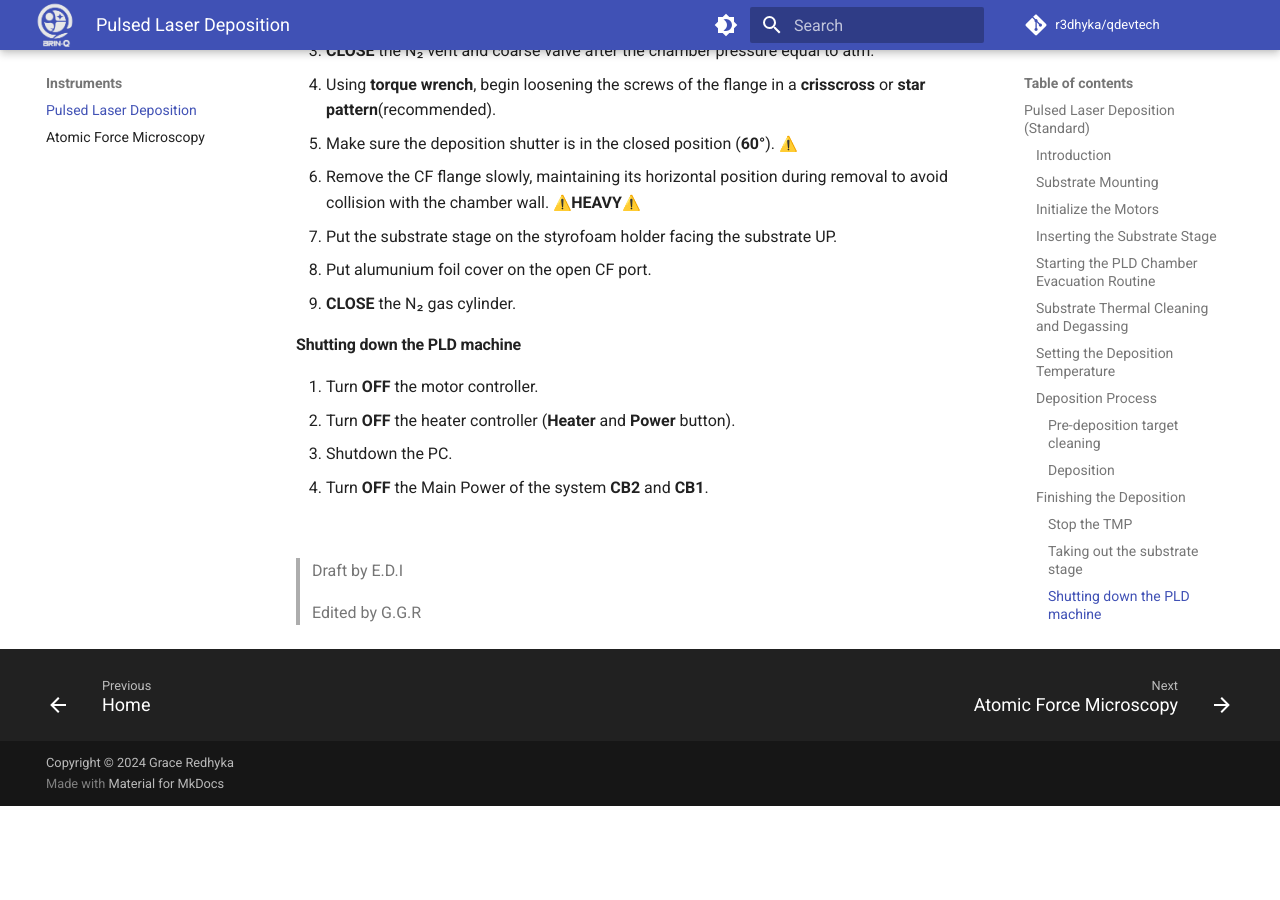
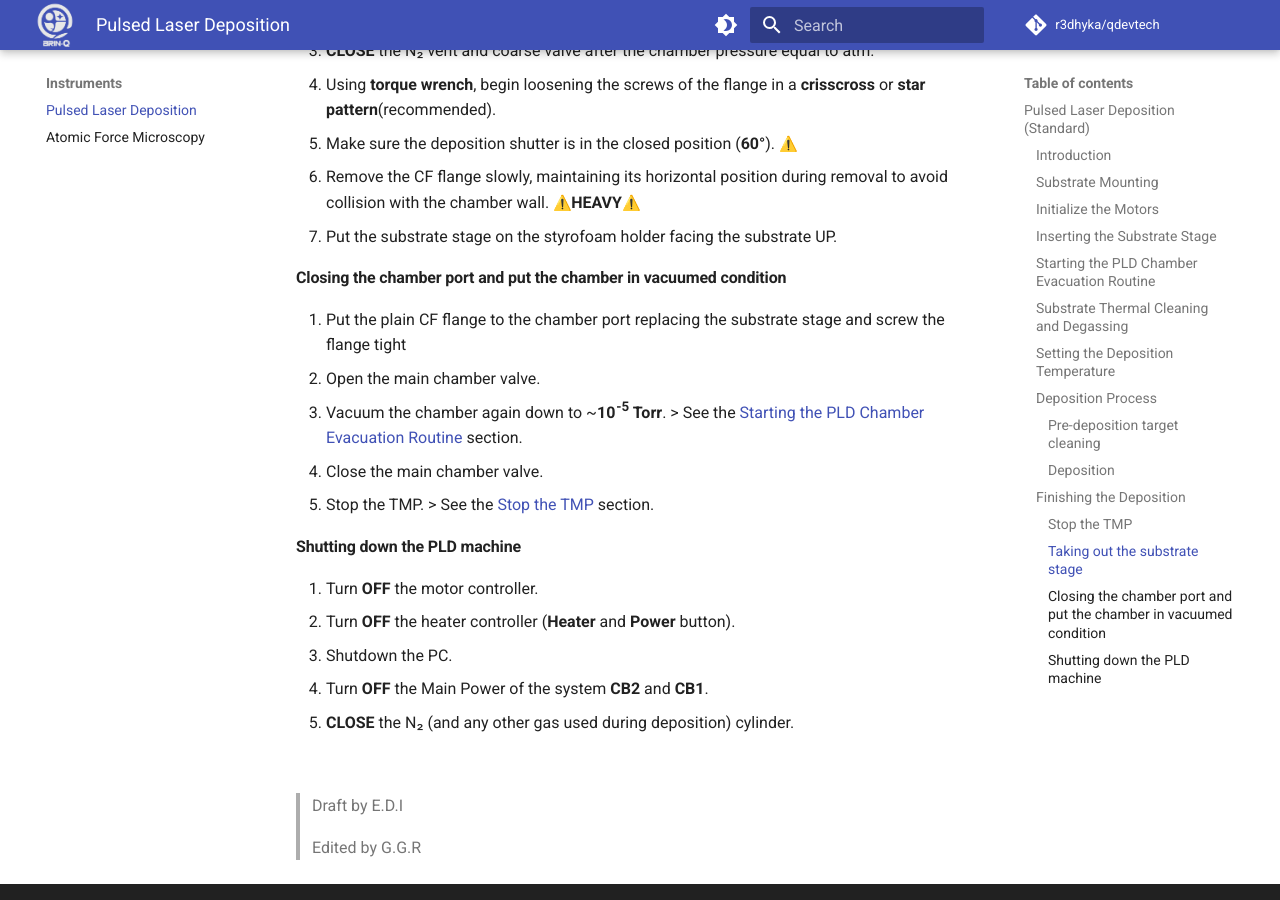
Before and after one commit to r3dhyka/qudev, an MkDocs documentation site: the page built from docs/instruments/pld.md, in a window 1280 px wide and 900 px high, scrolled down 4899 px. Built offline with MkDocs 1.6.1 and Material for MkDocs 9.7.7, drawn with Linux system fonts in a browser that asks for light colours; emoji names are drawn with the system emoji font; comment, search, counter and statistics services are not loaded; before the commit the page ends 5705 px from its top, so only the background shows below that.

Commit message:
Update pld.md
Updating about keeping chamber in vacuum after deposition

```diff
--- a/docs/instruments/pld.md
+++ b/docs/instruments/pld.md
@@ -50,7 +50,7 @@ This documentation covers the basic operation of PLD. For advanced operations su
 8. Use the torque wrench to apply the specified torque value. Turn the wrench until you hear or feel the **click**, indicating that the desired torque has been reached.
 9. Repeat this process for all screws, following the same pattern.
 
-
+<a id="Starting-the-PLD-Chamber-Evacuation-Routine"></a>
 ### Starting the PLD Chamber Evacuation Routine
 1. Open the turbo molecular pump **(TMP) valve** fully (**counter-clockwise**).
 2. Load the routine on the software to start pumping:
@@ -116,6 +116,7 @@ This documentation covers the basic operation of PLD. For advanced operations su
         - Go to **Manual Control** > **Heaters** > **Setpoint** at your desired **Ramp Rate**
         > See the [**Substrate Thermal Cleaning and Degassing**](#Substrate-Thermal-Cleaning-and-Degassing) section.
 
+<a id="Stop-the-TMP"></a>
 #### Stop the TMP
 1. **OPEN** the N₂ gas cylinder.
 2. **CLOSE** the TMP gate valve (clockwise) until you hear click sound.
@@ -130,14 +131,20 @@ This documentation covers the basic operation of PLD. For advanced operations su
 5. Make sure the deposition shutter is in the closed position (**60°**). :warning:
 6. Remove the CF flange slowly, maintaining its horizontal position during removal to avoid collision with the chamber wall. :warning:**HEAVY**:warning:
 7. Put the substrate stage on the styrofoam holder facing the substrate UP.
-8. Put alumunium foil cover on the open CF port.
-9. **CLOSE** the N₂ gas cylinder.
+
+#### Closing the chamber port and put the chamber in vacuumed condition
+1. Put the plain CF flange to the chamber port replacing the substrate stage and screw the flange tight
+2. Open the main chamber valve.
+3. Vacuum the chamber again down to ~**10<sup>-5</sup> Torr**. > See the [Starting the PLD Chamber Evacuation Routine](#Starting-the-PLD-Chamber-Evacuation-Routine) section.
+4. Close the main chamber valve.
+5. Stop the TMP. > See the [Stop the TMP](#Stop-the-TMP) section.
 
 #### Shutting down the PLD machine
 1. Turn **OFF** the motor controller.
 2. Turn **OFF** the heater controller (**Heater** and **Power** button).
 3. Shutdown the PC.
 4. Turn **OFF** the Main Power of the system **CB2** and **CB1**.
+5. **CLOSE** the N₂ (and any other gas used during deposition) cylinder.
 
 <p>&nbsp;</p>
 
```
Also changed, not shown: other parts of docs/instruments/pld.md (+1 -1 lines).
